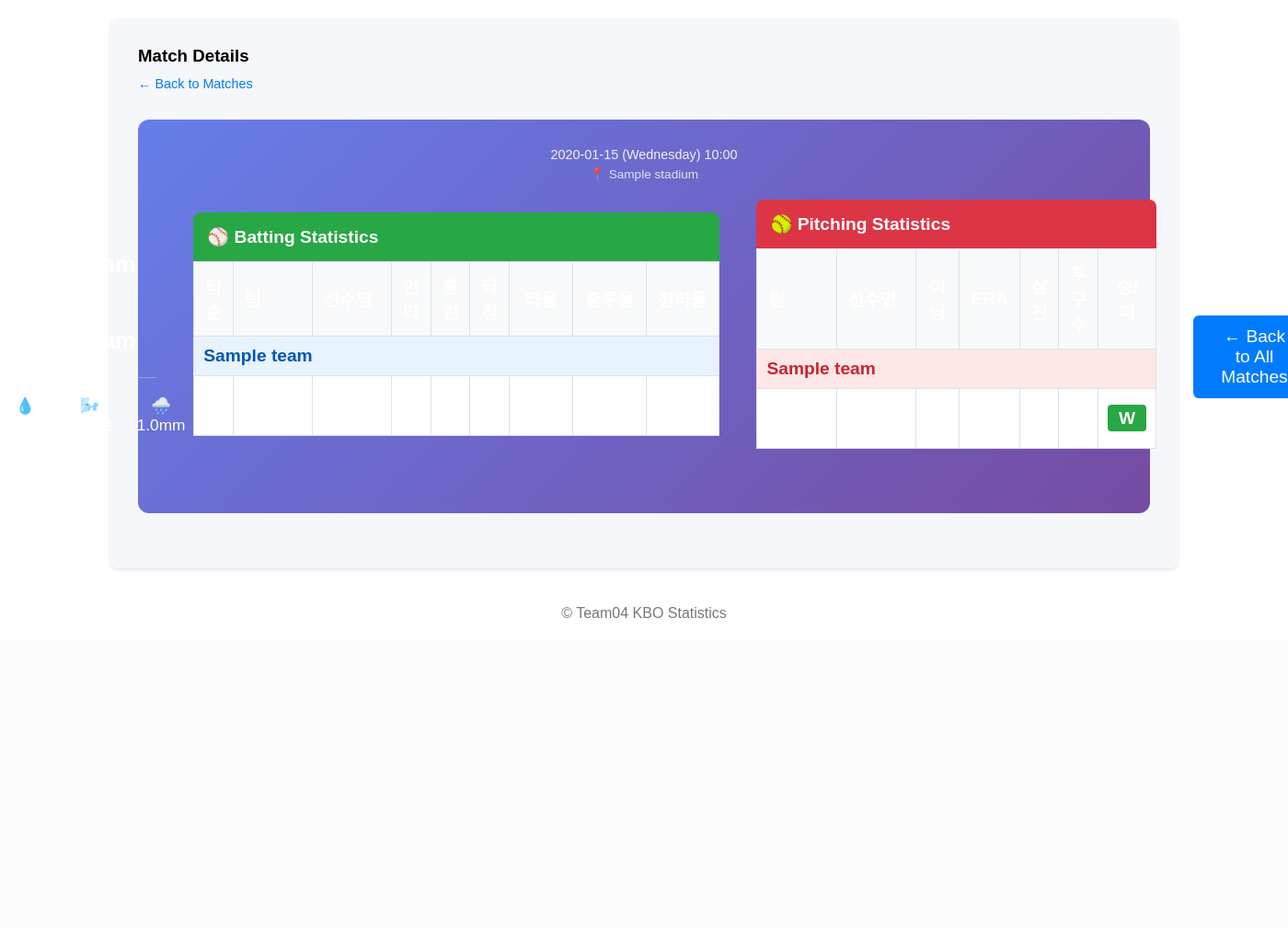
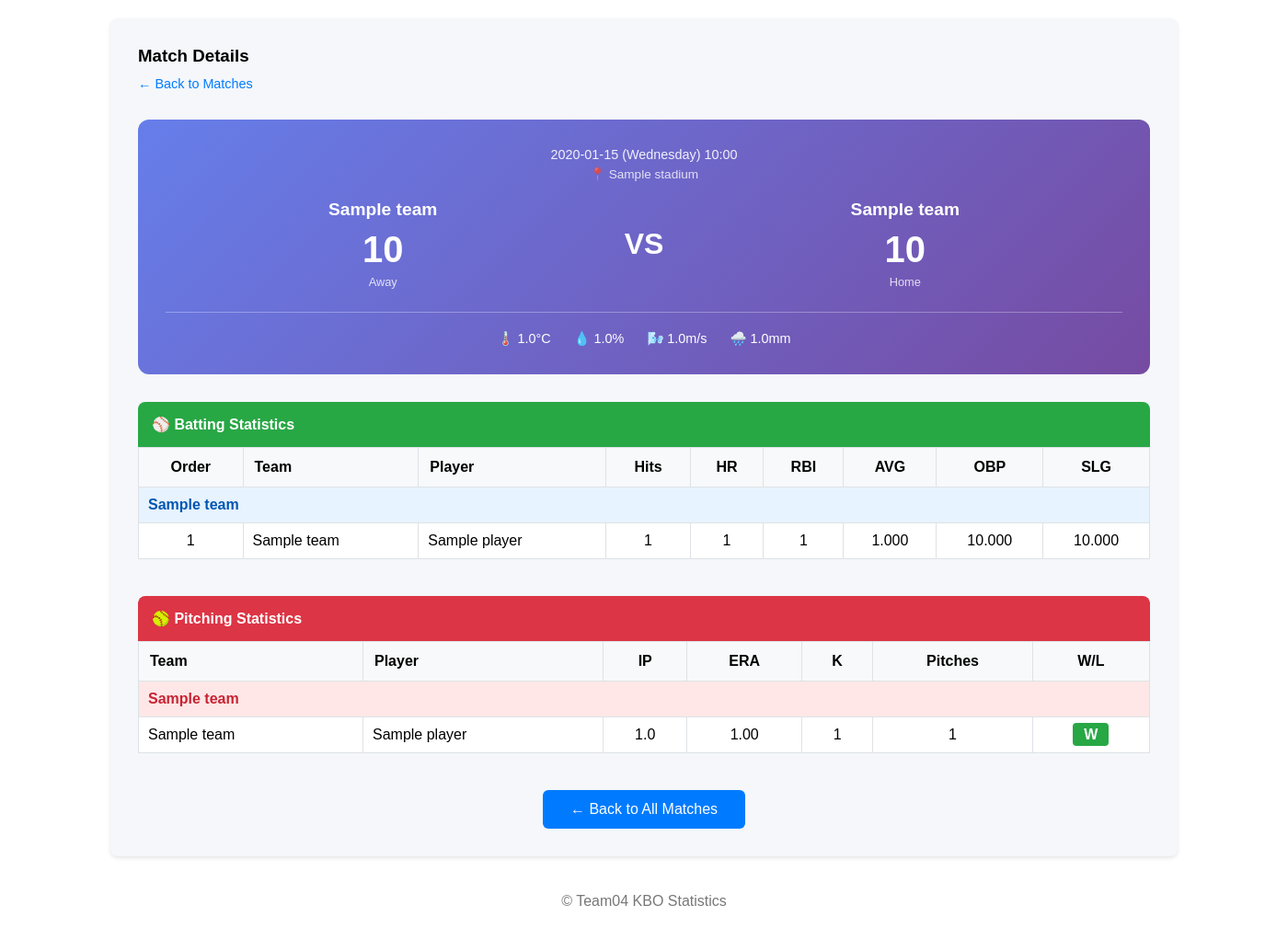
Before and after one commit to Yeolmaeg/BDAProject, a PHP site: page /match_detail.php?match_id=1 in a window 1400 px wide. Shown: the part 109-1118 px from the top of the page at 92% size. Before the commit the page ends 781 px from the top, so only its background shows below. Run offline with PHP 8.4, Linux system fonts and the light colour scheme; tables that the repository leaves empty hold one stand-in row (values such as "Sample post"); some web fonts are replaced.

Commit message:
각 경기별 상세 선수 기록

```diff
--- a/match_detail.php
+++ b/match_detail.php
@@ -4,7 +4,9 @@
 session_start();
 $page_title = "match_detail";
 
-// 데이터베이스 연결
+// ===========================================
+// 1. 데이터베이스 연결
+// ===========================================
 $DB_HOST = '127.0.0.1';
 $DB_NAME = 'team04';
 $DB_USER = 'root';
@@ -20,19 +22,23 @@ $error_message_detail = null;
 $conn_detail = @new mysqli($DB_HOST, $DB_USER, $DB_PASS, $DB_NAME, $DB_PORT);
 
 if ($conn_detail->connect_error) {
-    $error_message_detail = "데이터베이스 연결 실패: " . $conn_detail->connect_error;
+    $error_message_detail = "Database connection failed: " . $conn_detail->connect_error;
 } else {
     $conn_detail->set_charset("utf8mb4");
 }
 
-// match_id 파라미터 확인
+// ===========================================
+// 2. match_id 파라미터 확인
+// ===========================================
 $match_id_detail = isset($_GET['match_id']) ? intval($_GET['match_id']) : 0;
 
 if ($match_id_detail <= 0) {
-    $error_message_detail = "유효하지 않은 경기 ID입니다.";
+    $error_message_detail = "Invalid match ID.";
 }
 
-// 팀 로고 매핑 함수
+// ===========================================
+// 3. 팀 로고 매핑 함수
+// ===========================================
 function getTeamLogoSrc_detail($team_name) {
     $key = strtolower(trim($team_name));
 
@@ -57,7 +63,9 @@ function getTeamLogoSrc_detail($team_name) {
     return "logos/{$code}.png";
 }
 
-// 경기 기본 정보 조회
+// ===========================================
+// 4. 경기 기본 정보 조회
+// ===========================================
 if ($conn_detail && !$error_message_detail && $match_id_detail > 0) {
     $sql_match = "
         SELECT
@@ -90,13 +98,15 @@ if ($conn_detail && !$error_message_detail && $match_id_detail > 0) {
         if ($result_match && $result_match->num_rows > 0) {
             $match_info_detail = $result_match->fetch_assoc();
         } else {
-            $error_message_detail = "해당 경기를 찾을 수 없습니다.";
+            $error_message_detail = "Match not found.";
         }
         $stmt_match->close();
     }
 }
 
-// 타자 기록 조회
+// ===========================================
+// 5. 타자 기록 조회
+// ===========================================
 if ($conn_detail && !$error_message_detail && $match_id_detail > 0) {
     $sql_batting = "
         SELECT
@@ -130,7 +140,9 @@ if ($conn_detail && !$error_message_detail && $match_id_detail > 0) {
     }
 }
 
-// 투수 기록 조회
+// ===========================================
+// 6. 투수 기록 조회
+// ===========================================
 if ($conn_detail && !$error_message_detail && $match_id_detail > 0) {
     $sql_pitching = "
         SELECT
@@ -172,9 +184,9 @@ require_once 'header.php';
 <div class="card-box match-detail-card">
     <?php if ($error_message_detail): ?>
         <div style="padding: 20px; background: #f8d7da; color: #721c24; border-radius: 8px; margin: 20px 0;">
-            <strong>오류:</strong> <?php echo htmlspecialchars($error_message_detail); ?>
+            <strong>Error:</strong> <?php echo htmlspecialchars($error_message_detail); ?>
             <br><br>
-            <a href="matches.php" style="color: #004085; text-decoration: underline;">경기 목록으로 돌아가기</a>
+            <a href="matches.php" style="color: #004085; text-decoration: underline;">← Back to Matches</a>
         </div>
     <?php elseif ($match_info_detail): ?>
 
@@ -197,8 +209,9 @@ require_once 'header.php';
                 </div>
             </div>
 
-            <div style="display: flex; justify-content: center; align-items: center; gap: 40px; font-size: 1.2em;">
-            <div style="text-align: center; flex: 1; max-width: 200px;">
+            <div style="display: flex; justify-content: space-around; align-items: center; max-width: 900px; margin: 0 auto;">
+                <!-- Away Team -->
+                <div style="text-align: center; min-width: 200px;">
                     <?php
                     $away_logo = getTeamLogoSrc_detail($match_info_detail['away_team_name']);
                     if ($away_logo):
@@ -209,13 +222,19 @@ require_once 'header.php';
                                  style="width: 80px; height: 80px; object-fit: contain; background: white; border-radius: 50%; padding: 10px; box-shadow: 0 4px 8px rgba(0,0,0,0.2);">
                         </div>
                     <?php endif; ?>
-                <div style="font-weight: bold; font-size: 1.3em; margin-bottom: 10px;">
+                    <div style="font-weight: bold; font-size: 1.2em; margin-bottom: 10px;">
                         <?php echo htmlspecialchars($match_info_detail['away_team_name']); ?>
                     </div>
+                    <div style="font-size: 2.5em; font-weight: bold;">
+                        <?php echo $match_info_detail['score_away']; ?>
+                    </div>
+                    <div style="font-size: 0.8em; opacity: 0.8; margin-top: 5px;">Away</div>
+                </div>
 
-                <div style="font-size: 2em; font-weight: bold;">VS</div>
+                <div style="font-size: 2em; font-weight: bold; padding: 0 30px;">VS</div>
 
-                <div style="text-align: center; flex: 1; max-width: 200px;">
+                <!-- Home Team -->
+                <div style="text-align: center; min-width: 200px;">
                     <?php
                     $home_logo = getTeamLogoSrc_detail($match_info_detail['home_team_name']);
                     if ($home_logo):
@@ -226,13 +245,18 @@ require_once 'header.php';
                                  style="width: 80px; height: 80px; object-fit: contain; background: white; border-radius: 50%; padding: 10px; box-shadow: 0 4px 8px rgba(0,0,0,0.2);">
                         </div>
                     <?php endif; ?>
-                    <div style="font-weight: bold; font-size: 1.3em; margin-bottom: 10px;">
+                    <div style="font-weight: bold; font-size: 1.2em; margin-bottom: 10px;">
                         <?php echo htmlspecialchars($match_info_detail['home_team_name']); ?>
+                    </div>
+                    <div style="font-size: 2.5em; font-weight: bold;">
+                        <?php echo $match_info_detail['score_home']; ?>
+                    </div>
+                    <div style="font-size: 0.8em; opacity: 0.8; margin-top: 5px;">Home</div>
                 </div>
             </div>
 
             <!-- 날씨 정보 -->
-            <div style="margin-top: 25px; padding-top: 20px; border-top: 1px solid rgba(255,255,255,0.3); display: flex; justify-content: center; gap: 25px; font-size: 0.9em;">
+            <div style="margin-top: 25px; padding-top: 20px; border-top: 1px solid rgba(255,255,255,0.3); display: flex; justify-content: center; gap: 25px; font-size: 0.9em; flex-wrap: wrap;">
                 <div>🌡️ <?php echo number_format($match_info_detail['temp'], 1); ?>°C</div>
                 <div>💧 <?php echo number_format($match_info_detail['humidity'], 1); ?>%</div>
                 <div>🌬️ <?php echo number_format($match_info_detail['wind_speed'], 1); ?>m/s</div>
@@ -248,22 +272,22 @@ require_once 'header.php';
 
             <?php if (empty($batting_stats_detail)): ?>
                 <div style="padding: 30px; text-align: center; background: #f8f9fa; border: 1px solid #dee2e6; border-top: none; border-radius: 0 0 8px 8px;">
-                    <p style="color: #6c757d; margin: 0;">타자 기록이 없습니다.</p>
+                    <p style="color: #6c757d; margin: 0;">No batting records available.</p>
                 </div>
             <?php else: ?>
                 <div style="overflow-x: auto;">
-                    <table style="width: 100%; border-collapse: collapse; background: white;">
+                    <table style="width: 100%; border-collapse: collapse; background: white; border: 1px solid #dee2e6;">
                         <thead style="background: #f8f9fa;">
                             <tr>
-                                <th style="padding: 12px; text-align: center; border: 1px solid #dee2e6; font-weight: 600;">타순</th>
-                                <th style="padding: 12px; text-align: left; border: 1px solid #dee2e6; font-weight: 600;">팀</th>
-                                <th style="padding: 12px; text-align: left; border: 1px solid #dee2e6; font-weight: 600;">선수명</th>
-                                <th style="padding: 12px; text-align: center; border: 1px solid #dee2e6; font-weight: 600;">안타</th>
-                                <th style="padding: 12px; text-align: center; border: 1px solid #dee2e6; font-weight: 600;">홈런</th>
-                                <th style="padding: 12px; text-align: center; border: 1px solid #dee2e6; font-weight: 600;">타점</th>
-                                <th style="padding: 12px; text-align: center; border: 1px solid #dee2e6; font-weight: 600;">타율</th>
-                                <th style="padding: 12px; text-align: center; border: 1px solid #dee2e6; font-weight: 600;">출루율</th>
-                                <th style="padding: 12px; text-align: center; border: 1px solid #dee2e6; font-weight: 600;">장타율</th>
+                                <th style="padding: 12px; text-align: center; border: 1px solid #dee2e6; font-weight: 600;">Order</th>
+                                <th style="padding: 12px; text-align: left; border: 1px solid #dee2e6; font-weight: 600;">Team</th>
+                                <th style="padding: 12px; text-align: left; border: 1px solid #dee2e6; font-weight: 600;">Player</th>
+                                <th style="padding: 12px; text-align: center; border: 1px solid #dee2e6; font-weight: 600;">Hits</th>
+                                <th style="padding: 12px; text-align: center; border: 1px solid #dee2e6; font-weight: 600;">HR</th>
+                                <th style="padding: 12px; text-align: center; border: 1px solid #dee2e6; font-weight: 600;">RBI</th>
+                                <th style="padding: 12px; text-align: center; border: 1px solid #dee2e6; font-weight: 600;">AVG</th>
+                                <th style="padding: 12px; text-align: center; border: 1px solid #dee2e6; font-weight: 600;">OBP</th>
+                                <th style="padding: 12px; text-align: center; border: 1px solid #dee2e6; font-weight: 600;">SLG</th>
                             </tr>
                         </thead>
                         <tbody>
@@ -323,20 +347,20 @@ require_once 'header.php';
 
             <?php if (empty($pitching_stats_detail)): ?>
                 <div style="padding: 30px; text-align: center; background: #f8f9fa; border: 1px solid #dee2e6; border-top: none; border-radius: 0 0 8px 8px;">
-                    <p style="color: #6c757d; margin: 0;">투수 기록이 없습니다.</p>
+                    <p style="color: #6c757d; margin: 0;">No pitching records available.</p>
                 </div>
             <?php else: ?>
                 <div style="overflow-x: auto;">
-                    <table style="width: 100%; border-collapse: collapse; background: white;">
+                    <table style="width: 100%; border-collapse: collapse; background: white; border: 1px solid #dee2e6;">
                         <thead style="background: #f8f9fa;">
                             <tr>
-                                <th style="padding: 12px; text-align: left; border: 1px solid #dee2e6; font-weight: 600;">팀</th>
-                                <th style="padding: 12px; text-align: left; border: 1px solid #dee2e6; font-weight: 600;">선수명</th>
-                                <th style="padding: 12px; text-align: center; border: 1px solid #dee2e6; font-weight: 600;">이닝</th>
+                                <th style="padding: 12px; text-align: left; border: 1px solid #dee2e6; font-weight: 600;">Team</th>
+                                <th style="padding: 12px; text-align: left; border: 1px solid #dee2e6; font-weight: 600;">Player</th>
+                                <th style="padding: 12px; text-align: center; border: 1px solid #dee2e6; font-weight: 600;">IP</th>
                                 <th style="padding: 12px; text-align: center; border: 1px solid #dee2e6; font-weight: 600;">ERA</th>
-                                <th style="padding: 12px; text-align: center; border: 1px solid #dee2e6; font-weight: 600;">삼진</th>
-                                <th style="padding: 12px; text-align: center; border: 1px solid #dee2e6; font-weight: 600;">투구수</th>
-                                <th style="padding: 12px; text-align: center; border: 1px solid #dee2e6; font-weight: 600;">승/패</th>
+                                <th style="padding: 12px; text-align: center; border: 1px solid #dee2e6; font-weight: 600;">K</th>
+                                <th style="padding: 12px; text-align: center; border: 1px solid #dee2e6; font-weight: 600;">Pitches</th>
+                                <th style="padding: 12px; text-align: center; border: 1px solid #dee2e6; font-weight: 600;">W/L</th>
                             </tr>
                         </thead>
                         <tbody>
```
Lines whose indentation alone changed are shown as unchanged.
